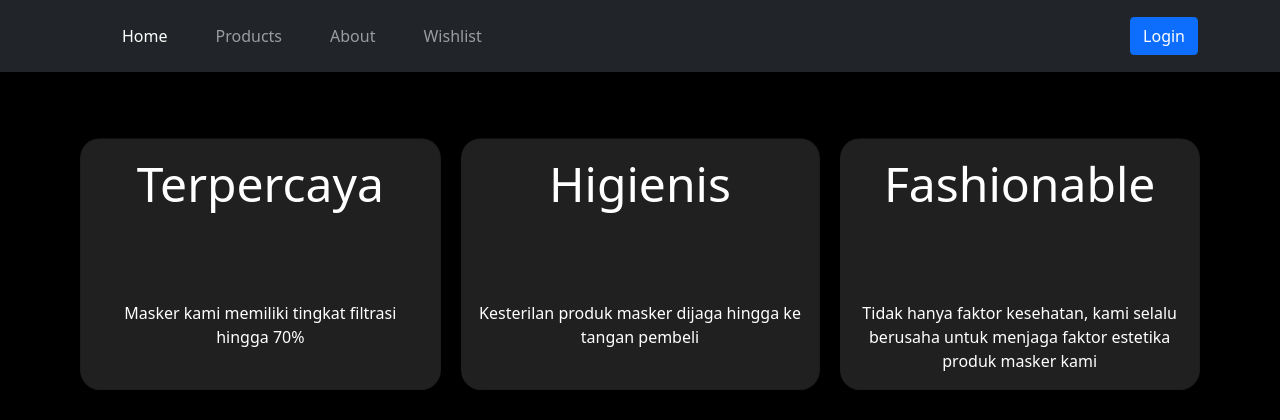
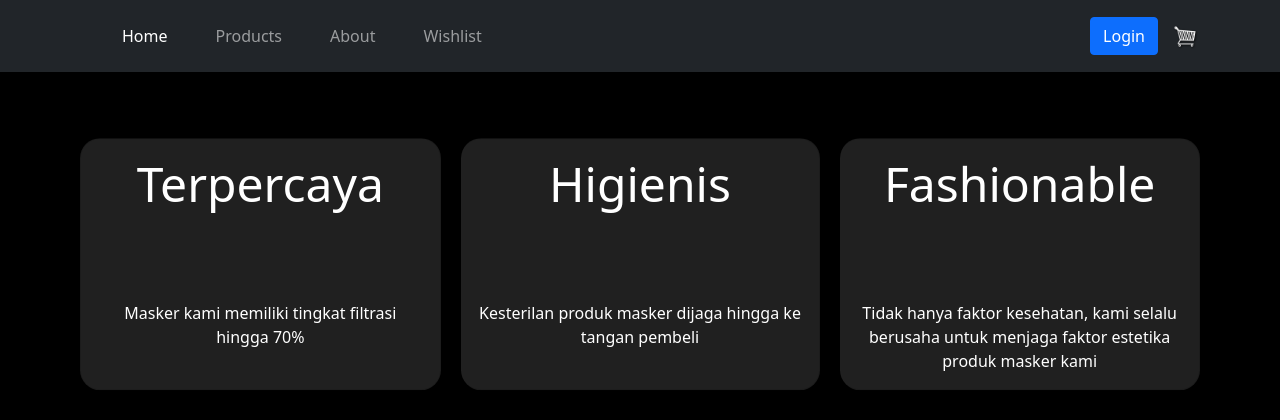
Before and after one commit to Krentt/Kuliah-PBP-TugasAkhir-Web, a Django app: page / in a window 1280 px wide. Shown: the top 420 px of the page. Run offline with Django 3.2, Linux system fonts and the light colour scheme; some libraries are stand-ins or nearby versions.

Commit message:
Update navbar

```diff
--- a/home_page/templates/home_page/home_navbar.html
+++ b/home_page/templates/home_page/home_navbar.html
@@ -6,7 +6,13 @@
         padding: 0 1rem;
     }
     .navbar .nav-item{padding:1rem 1rem}
+    #cart-icon{
+      width:25px;
+      display: inline-block;
+      margin-left: 15px;
+    }
 </style>
+{% load static %}
 <nav class="navbar navbar-expand-lg navbar-dark bg-dark" id="home_navbar">
     <div class="container">
       <a class="navbar-brand" href="#"></a>
@@ -39,6 +45,9 @@
             <a type="button" class="btn btn-primary" href="../logout">Logout</a>
         {% endif %}
         </form>
+        <a href="{% url 'cart' %}">
+           <img  id="cart-icon" src="{% static 'images/cart.png' %}">
+        </a>
       </div>
     </div>
 </nav>
```
